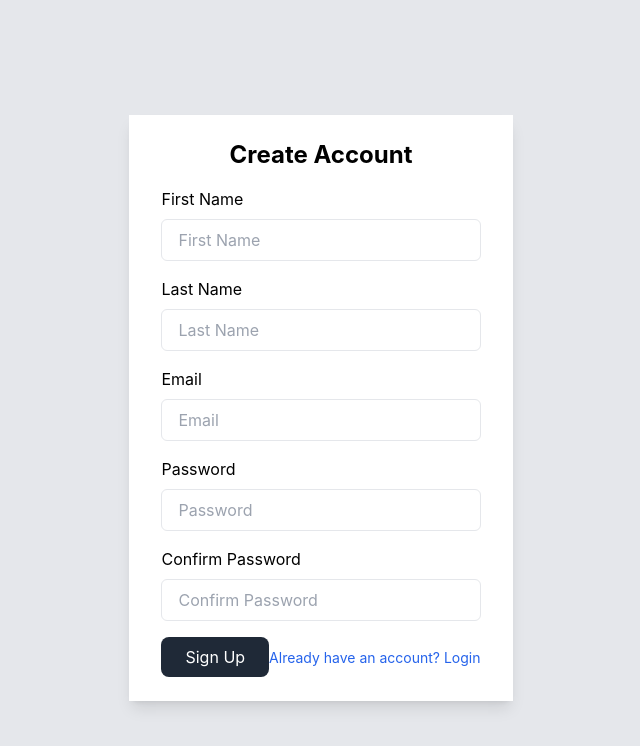
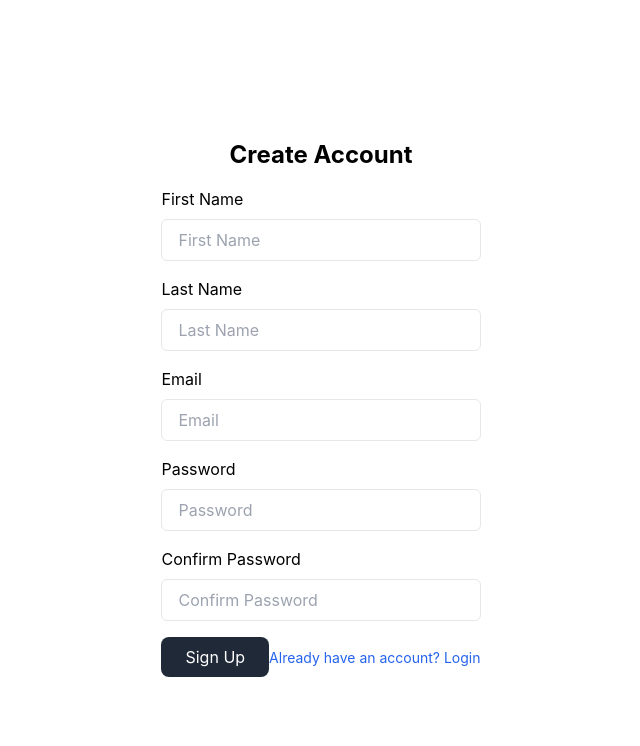
Before and after one commit to agiledev-students-spring2024/4-final-project-readtrack, a React (Create React App) app in the folder front-end/: page /signup in a window 1280 px wide. Shown: the top 746 px of the page, without its empty margins (319-959 px from the left). Built offline with nearby package versions, Linux system fonts and the light colour scheme.

Commit message:
style(signup): edited some tailwind styles
refactor(signup): added nav to /mainHome

```diff
--- a/front-end/src/components/Form/SignUpPage.js
+++ b/front-end/src/components/Form/SignUpPage.js
@@ -1,6 +1,9 @@
 import React, { useState } from 'react';
+import { useNavigate } from 'react-router-dom';
 
 const SignUpPage = () => {
+  const navigate = useNavigate();
+
   const [formData, setFormData] = useState({
     firstName: '',
     lastName: '',
@@ -16,12 +19,13 @@ const SignUpPage = () => {
   const handleSubmit = (e) => {
     e.preventDefault();
     // Handle the form submission logic here, like validation and sending data to backend
+    navigate('/mainHome'); // not sure if we navigate straight to mainHome or to login -> mainHome -Jeff
     console.log(formData);
   };
 
   return (
-    <div className="flex items-center justify-center min-h-screen bg-gray-200">
-      <div className="px-8 py-6 mt-4 text-left bg-white shadow-lg">
+    <div className="flex items-center justify-center min-h-screen">
+      <div className="px-8 py-6 mt-4 text-left bg-white">
         <h3 className="text-2xl font-bold text-center">Create Account</h3>
         <form onSubmit={handleSubmit}>
           <div className="mt-4">
```
Lines whose indentation alone changed are shown as unchanged.
